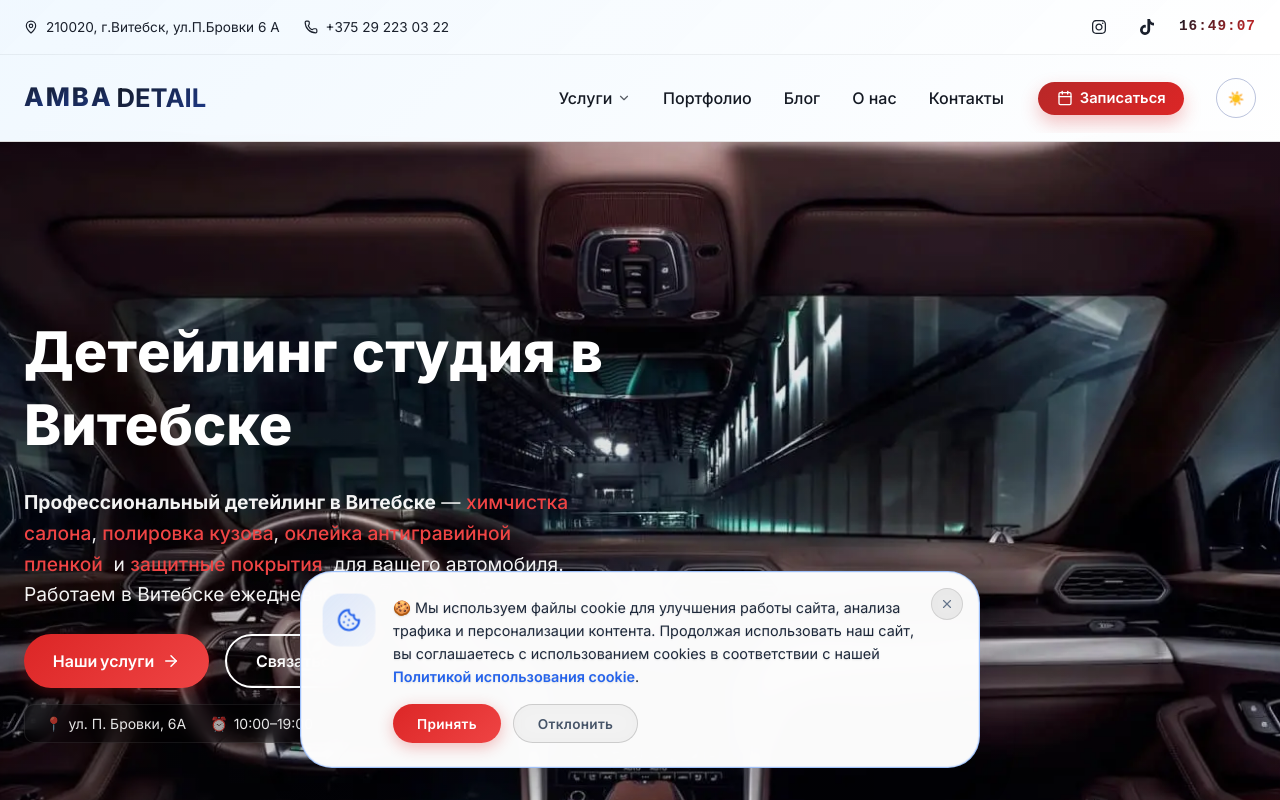
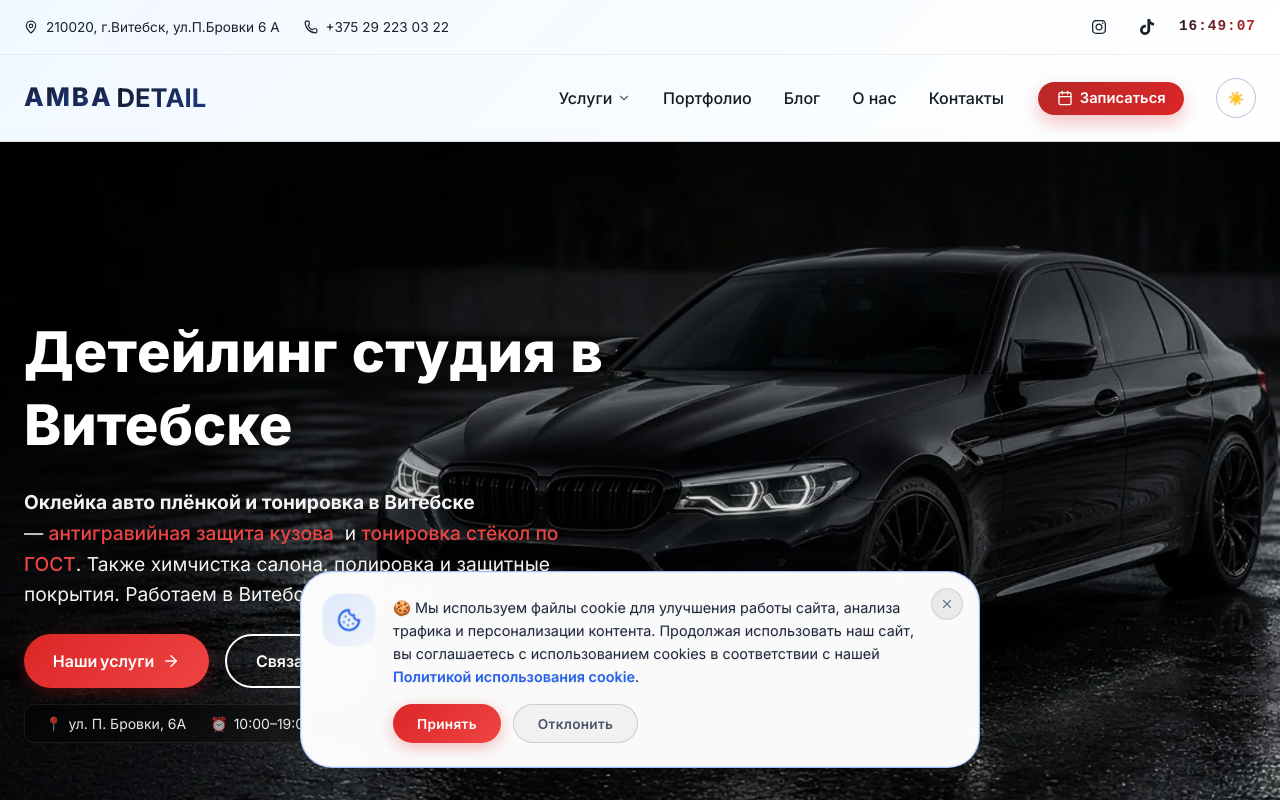
Before and after one commit to MartaNS09/ambadetail, a Next.js app: page / in a window 1280 px wide. Shown: the top 800 px of the page. Built offline with nearby package versions, Linux system fonts and the light colour scheme.

Commit message:
Поставить в hero чёрную M5 и сместить описание на оклейку и тонировку.
Co-authored-by: Cursor <cursoragent@cursor.com>

```diff
--- a/src/app/HomeClient.tsx
+++ b/src/app/HomeClient.tsx
@@ -95,8 +95,8 @@ export default function HomeClient() {
             <h1 className="hero__title">
               {/* Скрытый текст для поисковиков */}
               <span className="sr-only">
-                Детейлинг студия Ambadetail в Витебске — полировка, химчистка,
-                оклейка пленкой и защитные покрытия
+                Детейлинг студия Ambadetail в Витебске — оклейка плёнкой,
+                тонировка стёкол, полировка и химчистка
               </span>
 
               {/* Анимированные буквы для пользователей */}
@@ -126,19 +126,16 @@ export default function HomeClient() {
             <p
               className={`hero__subtitle ${isSubtitleVisible ? "hero__subtitle--visible" : ""}`}
             >
-              <strong>Профессиональный детейлинг в Витебске</strong> —&nbsp;
-              <span className="hero__subtitle-highlight">химчистка салона</span>
-              ,&nbsp;
-              <span className="hero__subtitle-highlight">полировка кузова</span>
-              ,&nbsp;
+              <strong>Оклейка авто плёнкой и тонировка в Витебске</strong>{" "}
+              —&nbsp;
               <span className="hero__subtitle-highlight">
-                оклейка антигравийной пленкой
+                антигравийная защита кузова
               </span>
               &nbsp; и&nbsp;
               <span className="hero__subtitle-highlight">
-                защитные покрытия
-              </span>
-              &nbsp; для вашего автомобиля. Работаем в Витебске ежедневно.
+                тонировка стёкол по ГОСТ
+              </span>. Также химчистка салона, полировка и защитные покрытия.
+              Работаем в Витебске ежедневно.
             </p>
 
             {/* КНОПКИ + БЛОК С АДРЕСОМ */}
--- a/src/app/page.scss
+++ b/src/app/page.scss
@@ -226,7 +226,7 @@ body {
     min-height: 70vh;
 
     &__bg {
-      background-position: 30% center !important;
+      background-position: 68% center !important;
     }
 
     &__content {
@@ -278,7 +278,7 @@ body {
     min-height: 60vh;
 
     &__bg {
-      background-position: 25% center !important;
+      background-position: 72% center !important;
     }
 
     &__title-word {
```
Also changed, not shown: public/images/home1.webp.
